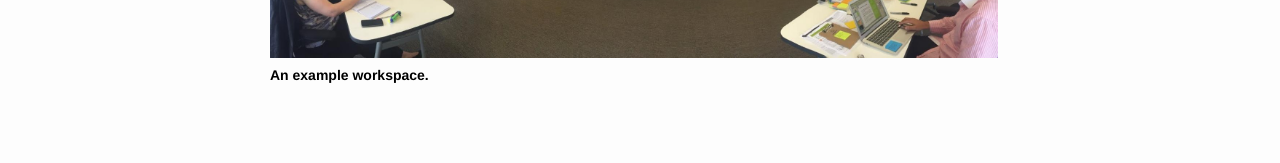
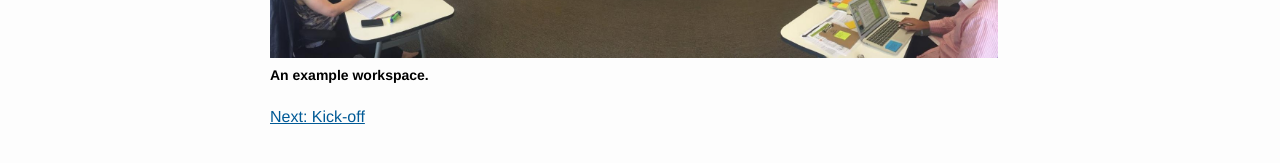
Before and after one commit to AusDTO/discovery-guide, a Jekyll site: the page built from 2-starting-discovery/2-1-before-you-start.md, in a window 1280 px wide. Shown: the part 734-897 px from the top of the page. Built offline with Jekyll 4.4.1, drawn with Linux system fonts in a browser that asks for light colours.

Commit message:
Update 2-1-before-you-start.md

```diff
--- a/2-starting-discovery/2-1-before-you-start.md
+++ b/2-starting-discovery/2-1-before-you-start.md
@@ -15,3 +15,5 @@ We’d recommend that you:
 
 <img src="{{ site.baseurl }}/images/2/workspace.jpg" class="full-width" alt="example workspace">
 <span class="caption">An example workspace.</span>
+
+[Next: Kick-off](2-2-kick-off)
```
